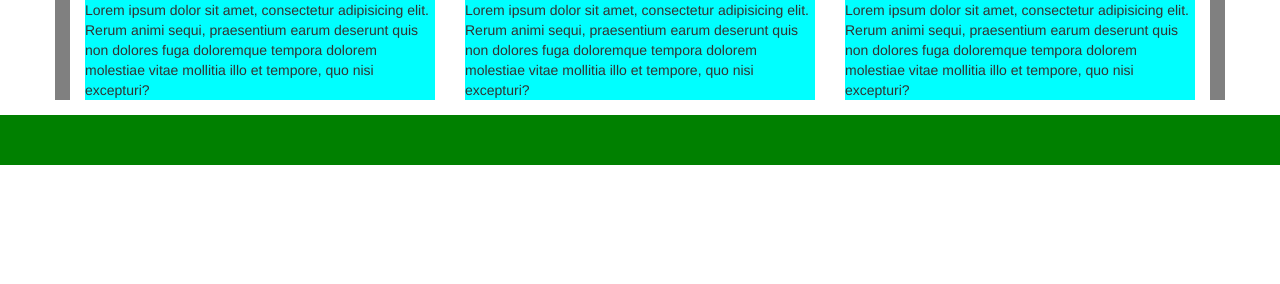
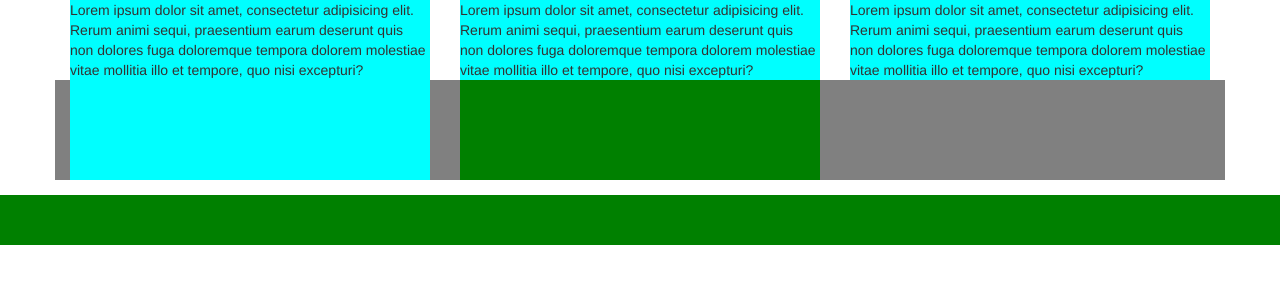
Before and after one commit to IwonaJarkiewicz/bootstrap, a plain HTML site: page index.html in a window 1280 px wide. Drawn offline with Linux system fonts and the light colour scheme.

Commit message:
rwd dwie-trzykolumny

```diff
--- a/css/style.css
+++ b/css/style.css
@@ -16,3 +16,12 @@
     margin-bottom: 15px;
     height: 50px;
 }
+/* przy mobile first*/
+#kontenery .kolumna_1 > div {
+  height: 100px;
+    background-color: aqua;
+}
+#kontenery .kolumna_2 > div {
+    height: 100px;
+    background-color: green;
+}
--- a/index.html
+++ b/index.html
@@ -13,7 +13,7 @@
 <body>
     <section id="kontenery">
         <div class="container">
-
+            <div class="row">
                 <div class="col-xs-4">
                     <div>Lorem ipsum dolor sit amet, consectetur adipisicing elit. Rerum animi sequi, praesentium earum deserunt quis non dolores fuga doloremque tempora dolorem molestiae vitae mollitia illo et tempore, quo nisi excepturi?</div>
                 </div>
@@ -24,6 +24,17 @@
                     <div>Lorem ipsum dolor sit amet, consectetur adipisicing elit. Rerum animi sequi, praesentium earum deserunt quis non dolores fuga doloremque tempora dolorem molestiae vitae mollitia illo et tempore, quo nisi excepturi?</div>
                 </div>
             </div>
+            <div class="row">
+                <!---chcemy, aby na telefonach kolumna rozciąnęła się na 100%, na tebletach 50%, a na większych podzieliła na 3. do dyspozycji mamy tylko 2 divy -->
+                <div class="col-sm-6 col-md-4 kolumna_1">
+                    <div></div>
+                </div>
+                <div class="col-sm-6 col-md-4 kolumna_2">
+                    <div></div>
+                </div>
+            </div>
+
+        </div>
         <div class="container-fluid"></div>
     </section>
 
```
Lines whose indentation alone changed are shown as unchanged.
